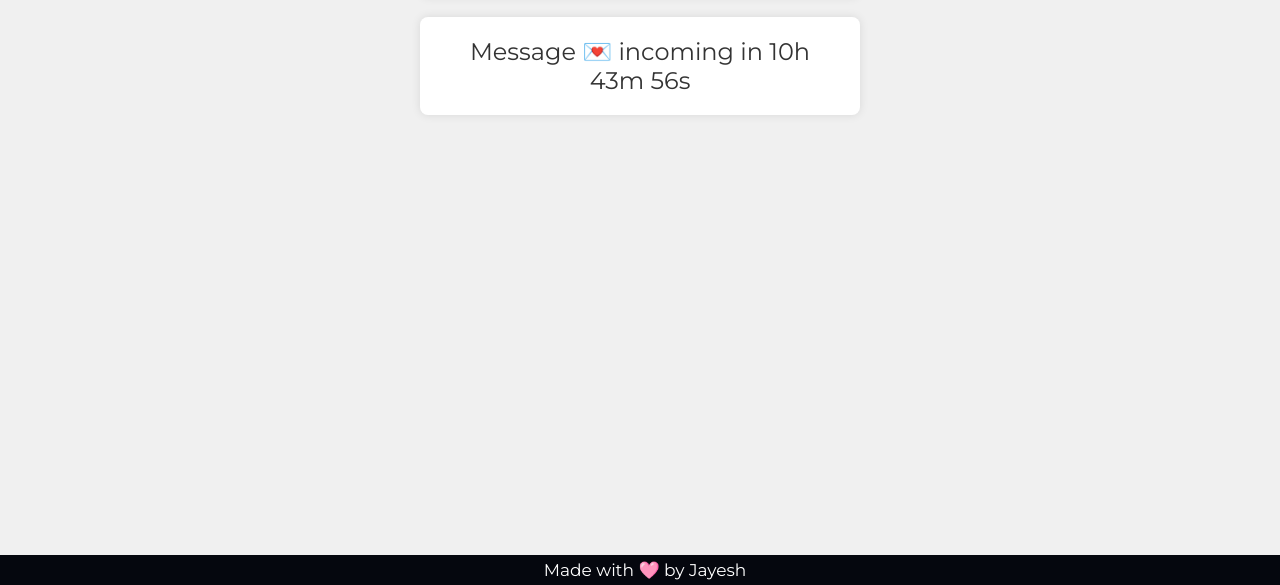
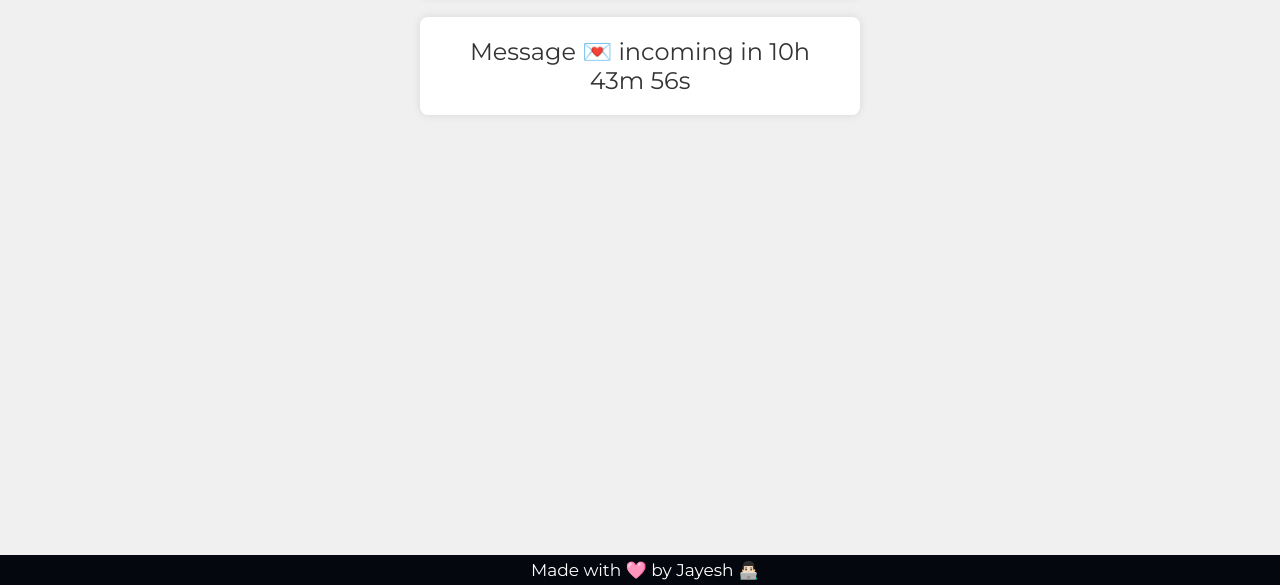
Before and after one commit to jayeshsc5/hny-2k24, a plain HTML site: page index.html in a window 1280 px wide. Shown: the part 215-800 px from the top of the page. Drawn offline with Linux system fonts and the light colour scheme; a web font is replaced by a local one.

Commit message:
Update index.html

```diff
--- a/index.html
+++ b/index.html
@@ -25,7 +25,7 @@
 </div>
 
 <footer>
-  <p>Made with 🩷 by Jayesh</p>
+  <p>Made with 🩷 by Jayesh 👨🏻‍💻</p>
 </footer>
 
 <script src="script.js"></script>
```
